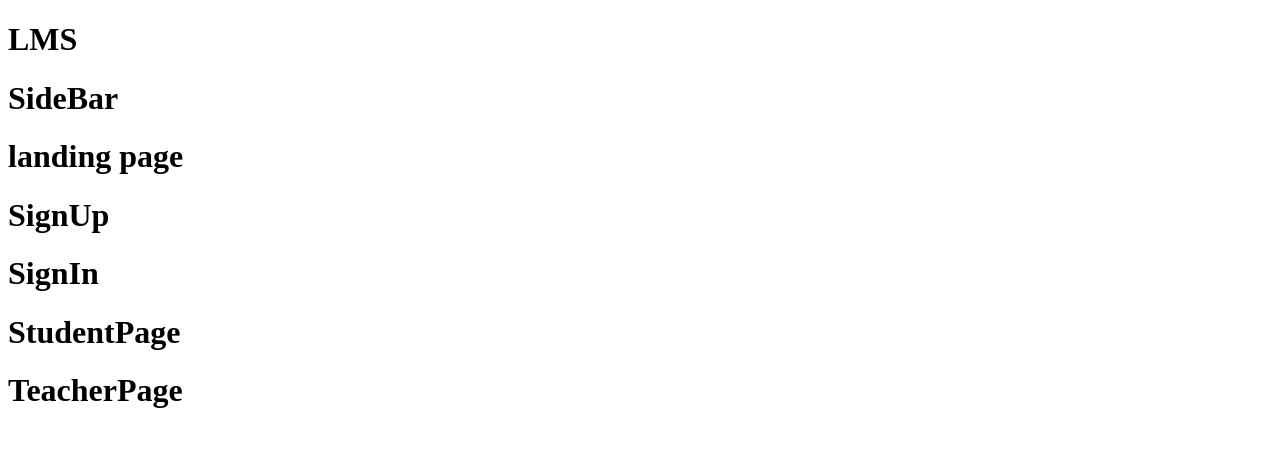
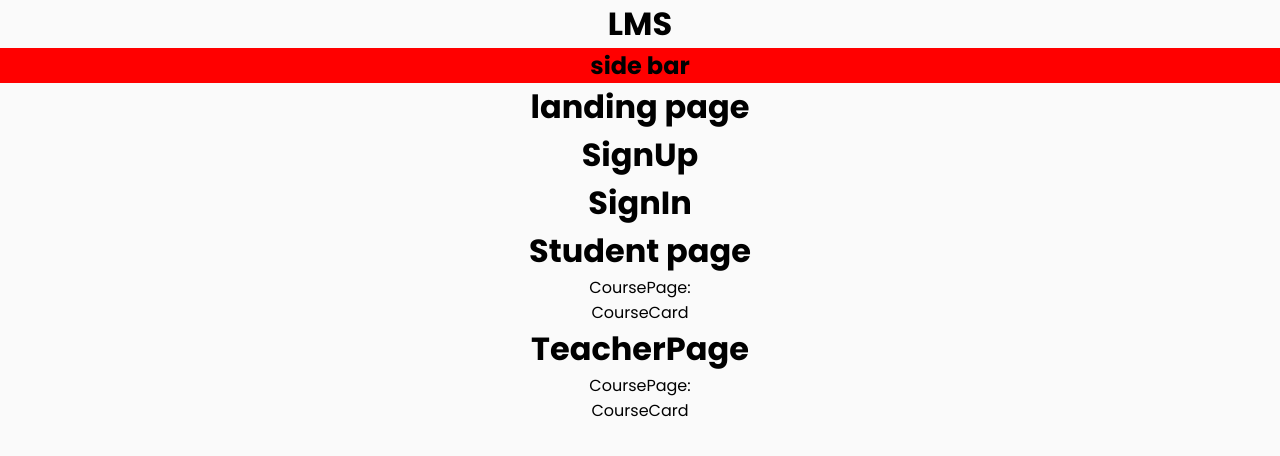
Before and after one commit to HassanObeid89/learning-management-system, a React (Create React App) app: page / in a window 1280 px wide. Shown: the top 456 px of the page. Built offline with nearby package versions, Linux system fonts and the light colour scheme.

Commit message:
Added style structure and the default layout, variables and fonts.

```diff
--- a/src/App.jsx
+++ b/src/App.jsx
@@ -4,6 +4,7 @@ import SignIn from "./pages/SignIn";
 import SignUp from "./pages/SignUp";
 import StudentPage from "./pages/StudentPage";
 import TeacherPage from "./pages/TeacherPage";
+import './css/style.css'
 
 export default function App() {
   return (
--- a/src/components/SideBar.jsx
+++ b/src/components/SideBar.jsx
@@ -1,7 +1,7 @@
 export default function SideBar() {
     return (
-        <div>
-            <h1>SideBar</h1>
-        </div>
+        <nav>
+            <h1>side bar</h1>
+        </nav>
     )
 }
--- /dev/null
+++ b/src/css/_base/layout.css
@@ -0,0 +1,9 @@
+.App {
+  font-family: var(--font-family);
+  text-align: center;
+}
+body {
+  margin: 0;
+  padding: 0;
+  background:var(--color-gray-light);
+}
--- /dev/null
+++ b/src/css/_base/typography.css
@@ -0,0 +1,19 @@
+h1,
+h2,
+h3,
+p,
+span {
+  margin-top: 0;
+  margin-bottom: 0;
+}
+
+* {
+  box-sizing: border-box;
+}
+
+ul,
+li {
+  margin: 0;
+  padding: 0;
+  list-style: none;
+}
--- /dev/null
+++ b/src/css/_base/variables.css
@@ -0,0 +1,23 @@
+:root {
+  /* Colors */
+  --color-pink: #EB4868;
+  --color-pink-light: #FDECEC;
+  --color-gray-dark: #DBDBDB;
+  --color-gray-light: #FAFAFA;
+
+  /* Fonts */
+  --font-family: "Poppins";
+  --font-title-mobile: 18px;
+  --font-title-desktop: 25px;
+
+  --font-text-mobile: 12px;
+  --font-text-desktop: 16px;
+
+  --font-button-mobile: 14px;
+  --font-button-desktop: 18px;
+
+  /* Spacing */
+  --space-big: 24px;
+  --space-medium: 16px;
+  --space-small: 8px;
+}
--- /dev/null
+++ b/src/css/components/sideBar.css
@@ -0,0 +1,4 @@
+nav {
+    background-color: red;
+
+}
--- /dev/null
+++ b/src/css/style.css
@@ -0,0 +1,6 @@
+@import url('https://fonts.googleapis.com/css2?family=Poppins:wght@700&display=swap');
+@import url('https://fonts.googleapis.com/css2?family=Poppins:wght@400;700&display=swap');
+@import "./_base/layout.css";
+@import "./_base/typography.css";
+@import "./_base/variables.css";
+@import './components/sideBar.css';
--- a/src/pages/StudentPage.jsx
+++ b/src/pages/StudentPage.jsx
@@ -1,7 +1,9 @@
+import CourseCard from '../components/CourseCard'
 export default function StudentPage() {
     return (
         <div>
-            <h1>StudentPage</h1>
+            <h1>Student page</h1>
+            <ul>CoursePage: <CourseCard/></ul>
         </div>
     )
 }
--- a/src/pages/TeacherPage.jsx
+++ b/src/pages/TeacherPage.jsx
@@ -1,7 +1,9 @@
+import CourseCard from "../components/CourseCard"
 export default function TeacherPage() {
     return (
         <div>
             <h1>TeacherPage</h1>
+            <ul>CoursePage: <CourseCard/></ul>
         </div>
     )
 }
```
Also changed, not shown: src/pages/CoursePage.jsx (deleted, +0 -9 lines).
